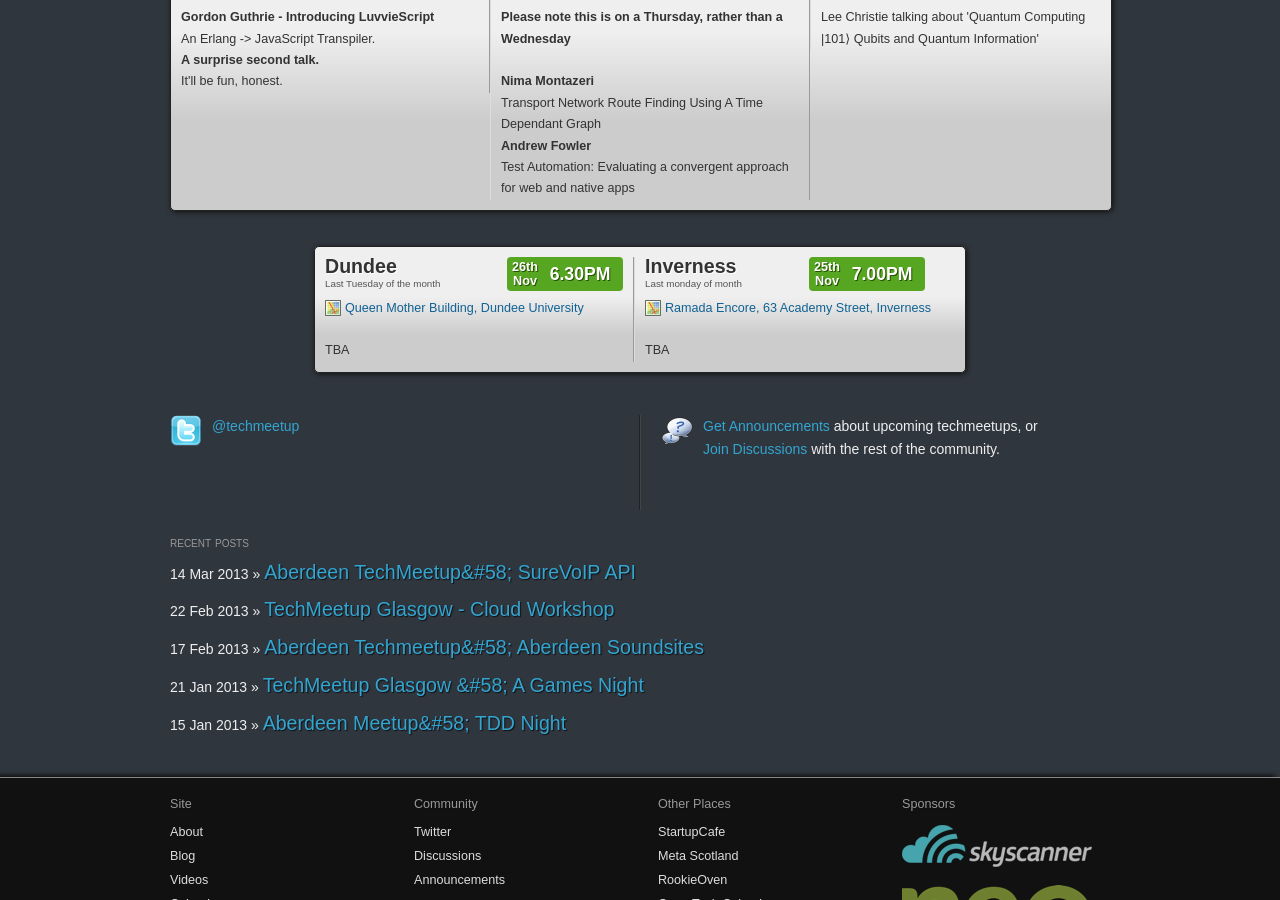
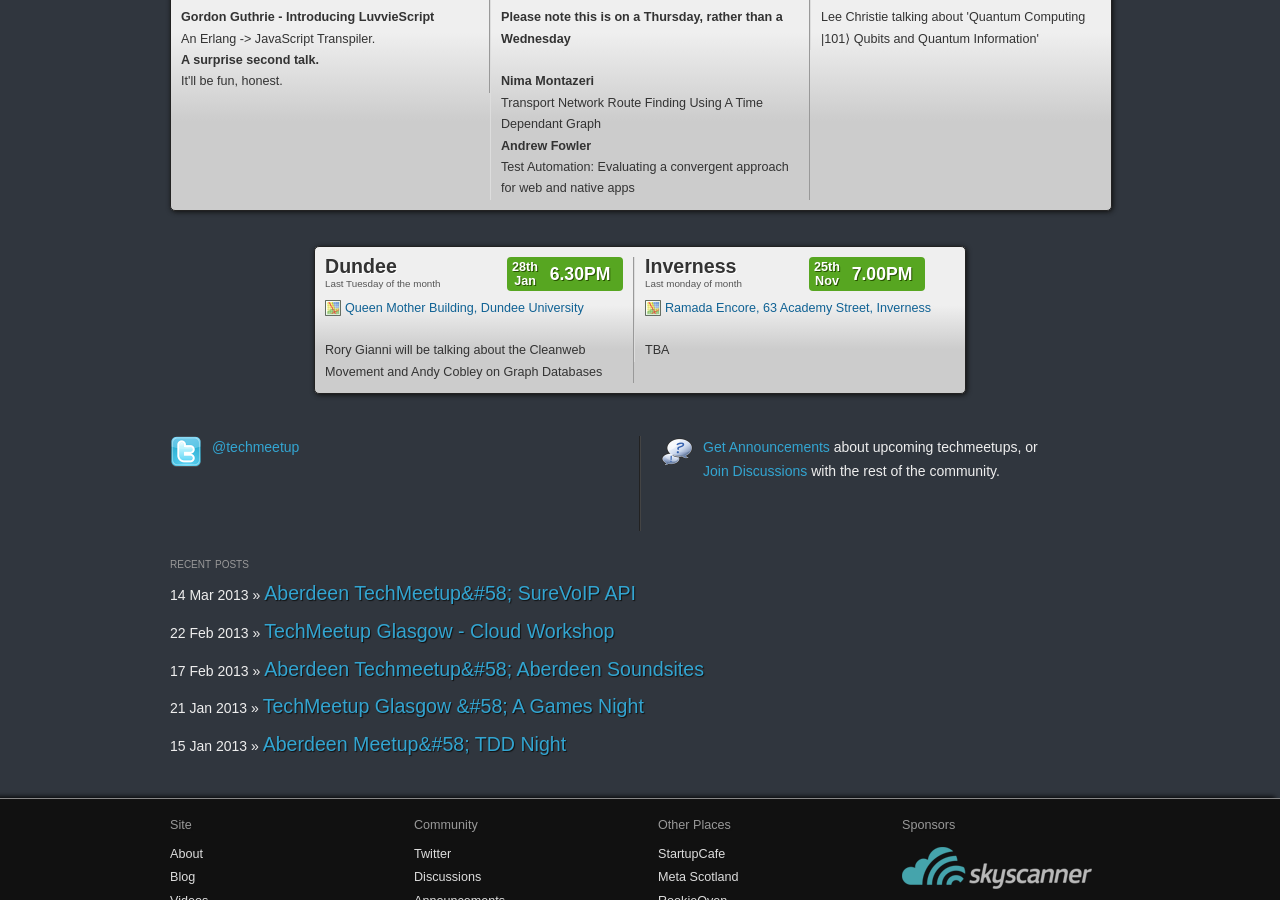
Before and after one commit to techmeetup/techmeetup.co.uk, a Jekyll site: the page built from index.html, in a window 1280 px wide and 900 px high, scrolled down 499 px. Built offline with Jekyll 4.4.1, drawn with Linux system fonts in a browser that asks for light colours; Markdown is read by kramdown in place of the engine named in the settings.

Commit message:
Updating Dundee with January details

```diff
--- a/index.html
+++ b/index.html
@@ -113,13 +113,13 @@
       <a href="https://maps.google.co.uk/maps?q=Queen+Mother+Building,+Dundee+University&hl=en&sll=56.458593,-2.982733&sspn=0.00894,0.027874&hnear=Queen+Mother+Bldg,+Dundee+DD1+4HN,+United+Kingdom&t=m&z=16" class="map">Queen Mother Building, Dundee University</a>
     </p>
     <p>
-      TBA
+      Rory Gianni will be talking about the Cleanweb Movement and Andy Cobley on Graph Databases
     </p>
     <div class="datewrapper">
       <div class="when">
         <div class="daywrap">
-          <div class="day">26th</div>
-          <div class="month">Nov</div>
+          <div class="day">28th</div>
+          <div class="month">Jan</div>
         </div>
         <div class="time">6.30PM</div>
       </div>
```
